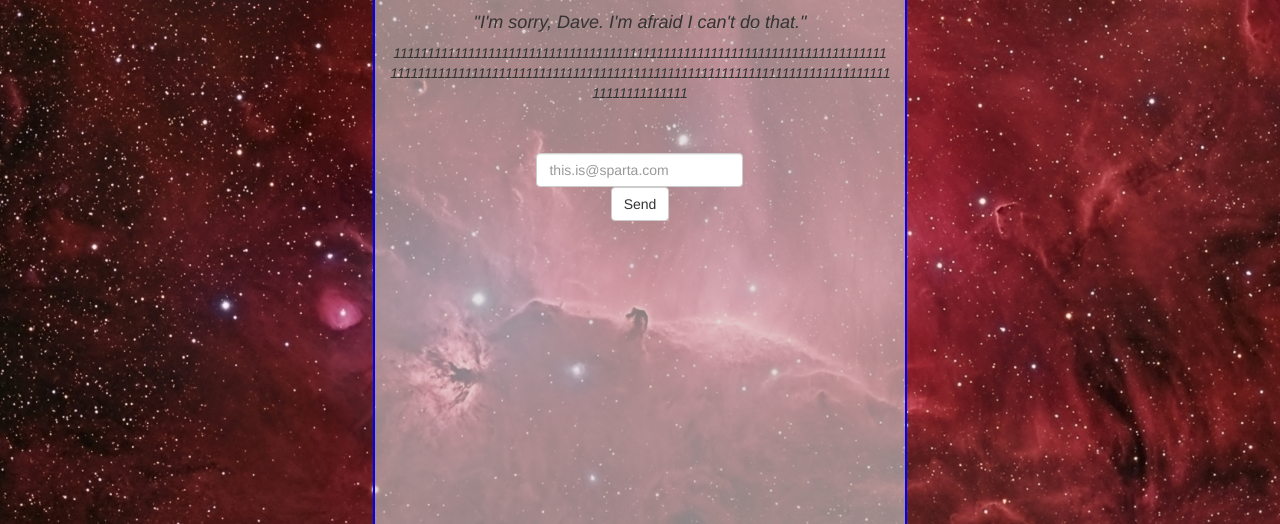
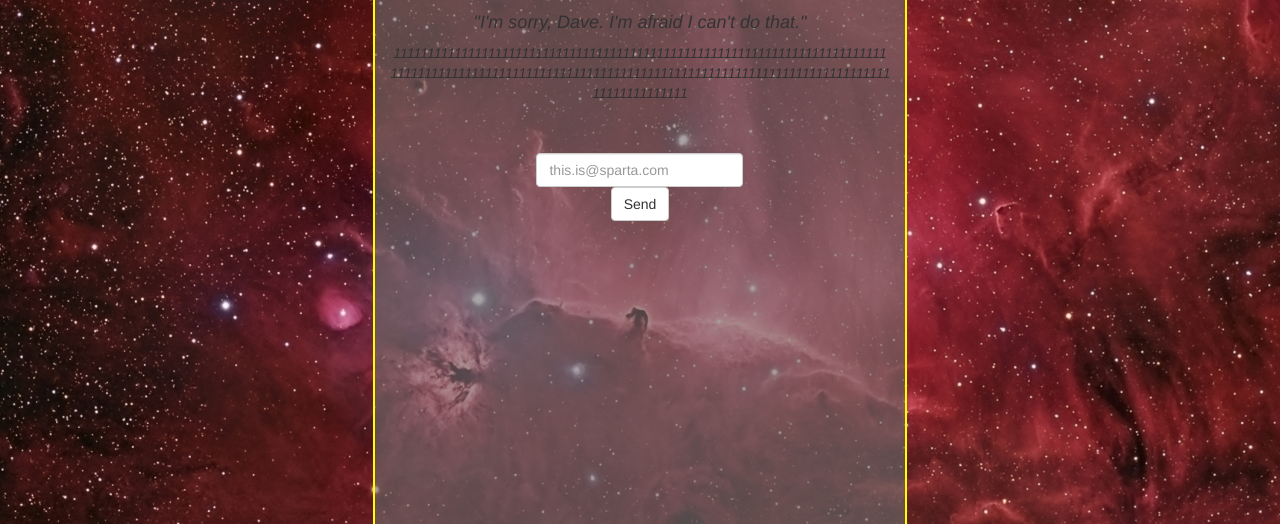
Before and after one commit to TheCh0senOne/TestProject, a plain HTML site: page index.html in a window 1280 px wide. Shown: the part 281-805 px from the top of the page. Drawn offline with Linux system fonts and the light colour scheme.

Commit message:
Revert "Revert "yellow""
This reverts commit b4b6e900665faa108af3d1811cecd7078622d468.

```diff
--- a/css/custom.css
+++ b/css/custom.css
@@ -24,7 +24,7 @@ h1 {
 }
 
 .col_center {
-	background-color: rgba(211, 211, 211, 0.6);
+	background-color: rgba(111, 111, 111, 0.6);
 	float: none;
 	margin-left: auto;
 	margin-right: auto;
@@ -32,7 +32,7 @@ h1 {
 	height: 100vh;
 	border-left: 2px solid transparent;
 	border-right: 2px solid transparent;
-	border-color: blue;
+	border-color: yellow;
 }
 
 .cent_img {
```
Also changed, not shown: test.txt.txt (deleted).
